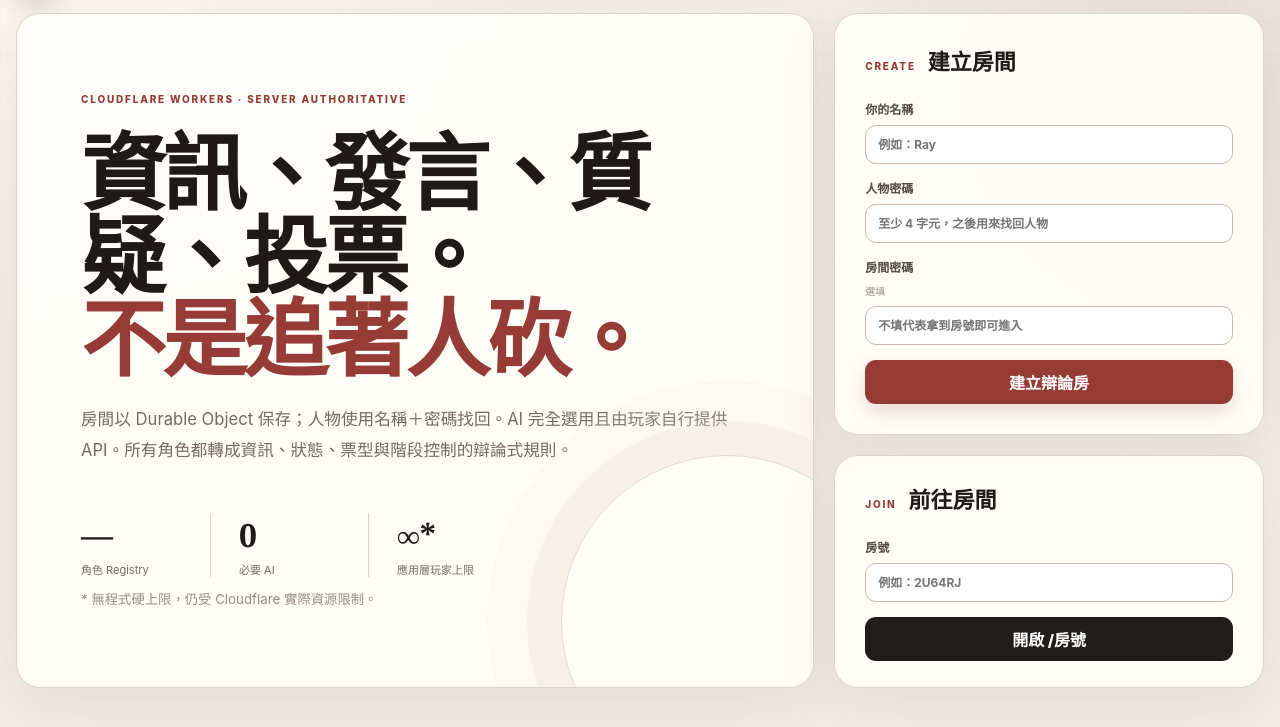
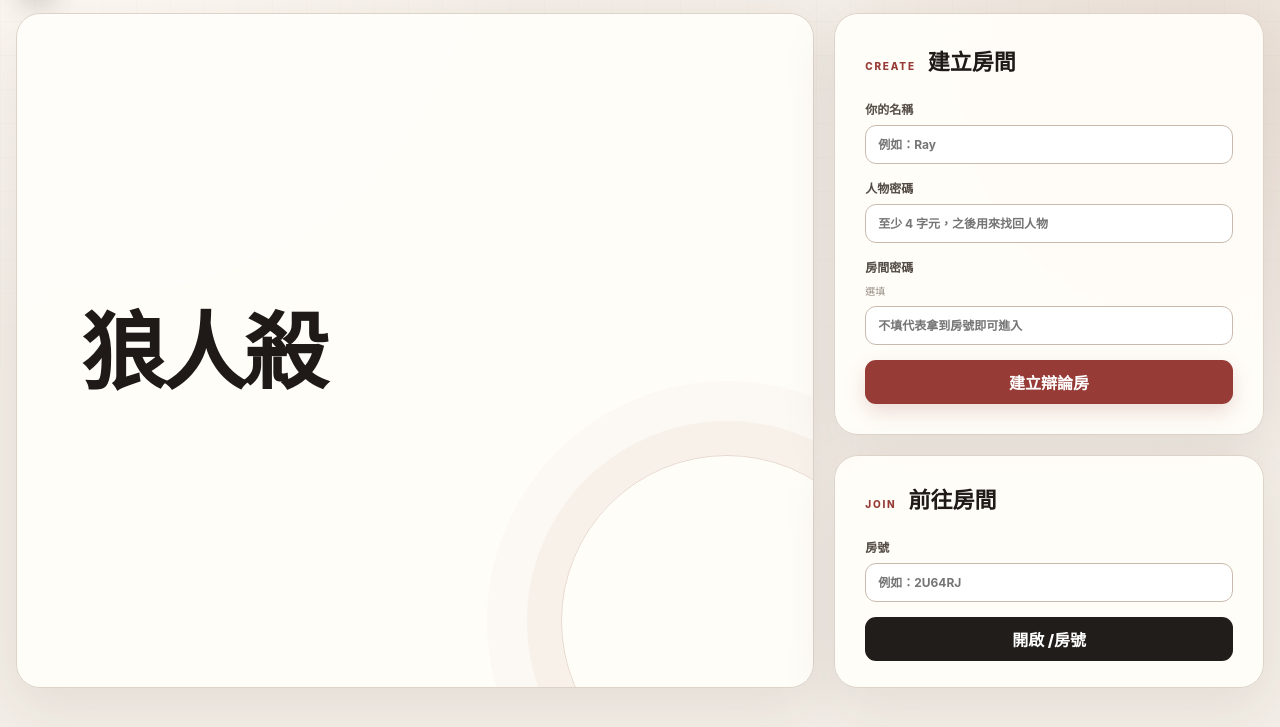
Before and after one commit to Ray20123315/werewolf-ai-worker, a website: page public/index.html in a window 1280 px wide. Shown: the part 81-808 px from the top of the page. Drawn offline with Linux system fonts and the light colour scheme; no server answers.

Commit message:
Simplify landing hero to Werewolf

```diff
--- a/public/index.html
+++ b/public/index.html
@@ -24,15 +24,7 @@
 
     <section id="landing" class="landing-grid hidden">
       <article class="hero panel">
-        <div class="hero-kicker">CLOUDFLARE WORKERS · SERVER AUTHORITATIVE</div>
-        <h1>資訊、發言、質疑、投票。<br><em>不是追著人砍。</em></h1>
-        <p>房間以 Durable Object 保存；人物使用名稱＋密碼找回。AI 完全選用且由玩家自行提供 API。所有角色都轉成資訊、狀態、票型與階段控制的辯論式規則。</p>
-        <div class="hero-facts">
-          <div><strong id="roleCountFact">—</strong><span>角色 Registry</span></div>
-          <div><strong>0</strong><span>必要 AI</span></div>
-          <div><strong>∞*</strong><span>應用層玩家上限</span></div>
-        </div>
-        <small class="fineprint">* 無程式硬上限，仍受 Cloudflare 實際資源限制。</small>
+        <h1>狼人殺</h1>
       </article>
 
       <div class="entry-stack">
```
